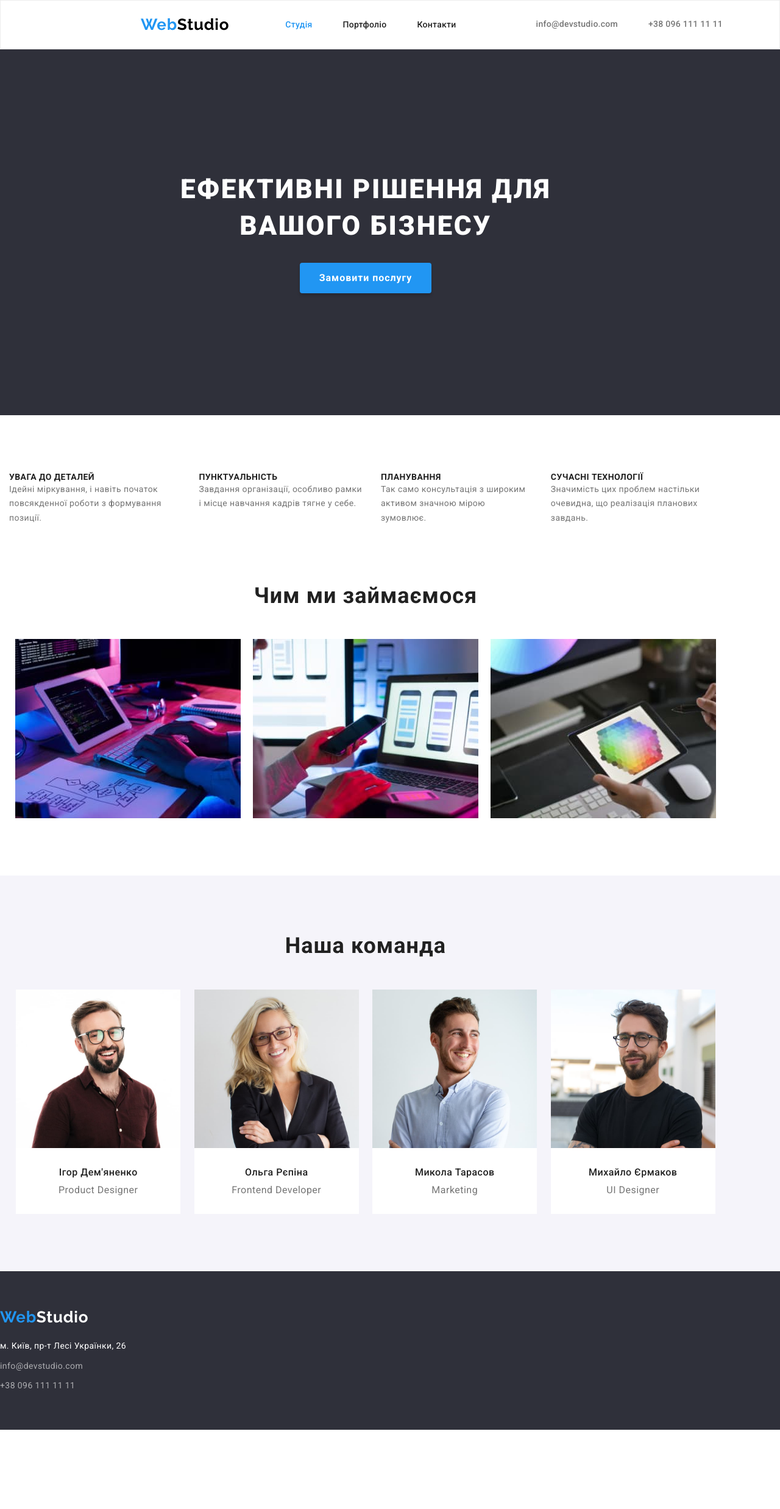
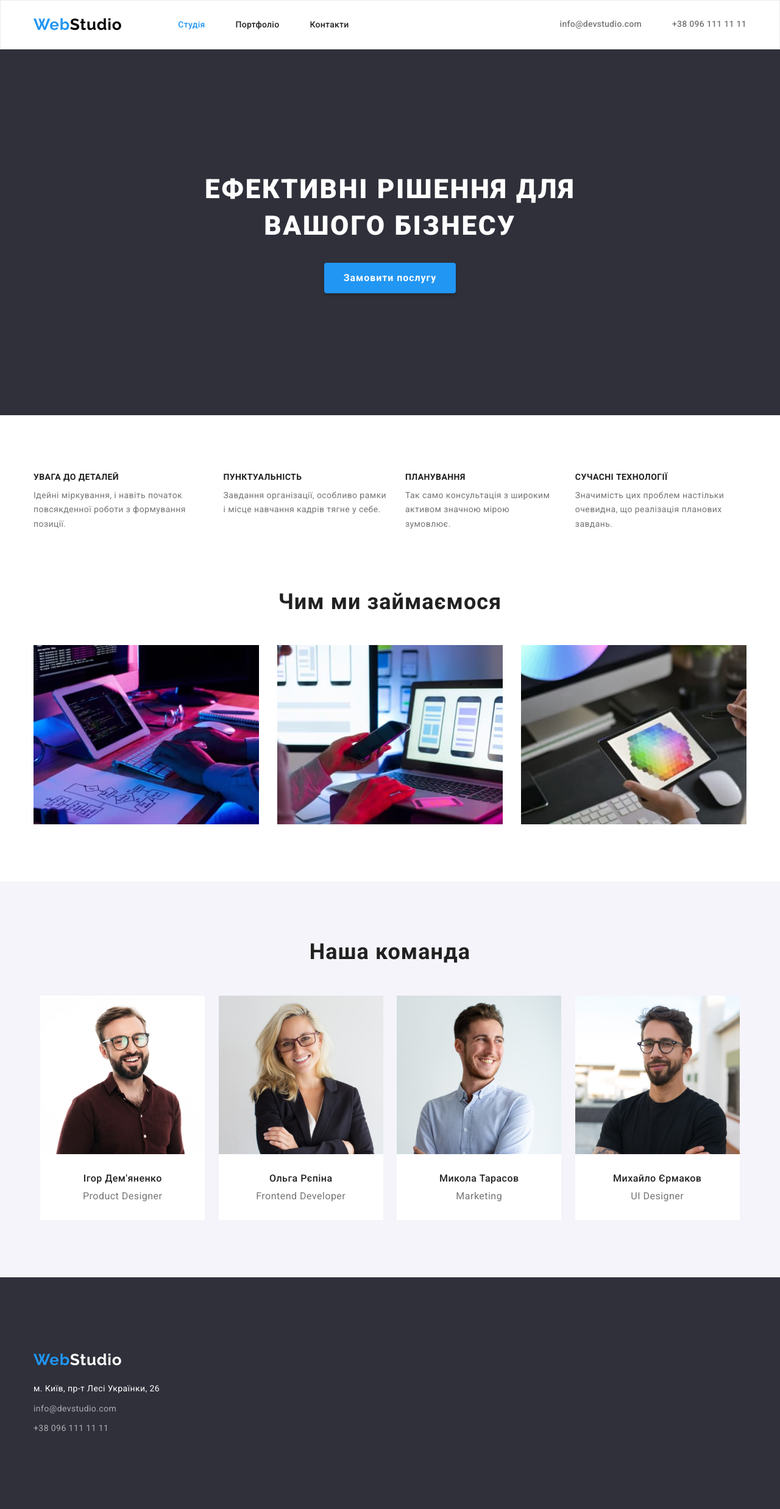
Before and after one commit to EvgNec/-goit-markup-hw-03, a plain HTML site: page index.html in a window 1280 px wide. Shown: the whole page at 61% size. Before the commit the page ends 2345 px from the top, so only its background shows below. Drawn offline with nearby package versions, Linux system fonts and the light colour scheme.

Commit message:
bugs fixed 01

```diff
--- a/css/style.css
+++ b/css/style.css
@@ -109,8 +109,7 @@ body {
     width: 1200px;
     padding-left: 15px;
     padding-right: 15px;
-    margin-left: 0;
-    margin-right: 0;
+    margin: 0 auto;
 }
 
 /* ------HEADER-------- */
@@ -126,7 +125,6 @@ header .container {
 }
 
 .header-logo {
-    margin-left: 215px;
     margin-right: 92px;
     padding: 24px 0;
     display: block;
@@ -191,12 +189,11 @@ header .container {
 .hero {
     /* временно */
     background: var(--primari-black-bg-color);
-}
-
-.hero .container {
     padding-top: 200px;
     padding-bottom: 200px;
 }
+
+.hero .container {}
 
 .hero-title {
     font-weight: 900;
@@ -206,7 +203,7 @@ header .container {
     letter-spacing: 0.06em;
     text-transform: uppercase;
     color: var(--primary-white-color);
-    padding-bottom: 30px;
+    margin-bottom: 30px;
 }
 
 .hero-btn {
@@ -242,6 +239,7 @@ header .container {
 
 .property-items {
     margin-right: 30px;
+
 }
 
 .property-items:last-child {
@@ -254,6 +252,7 @@ header .container {
     letter-spacing: 0.03em;
     text-transform: uppercase;
     color: var(--title-text-color);
+    margin-bottom: 10px;
 }
 
 .property-text {
@@ -265,16 +264,16 @@ header .container {
 
 /* ------OUR WORK-------- */
 .our-work {
-    margin-bottom: 94px;
+    padding-bottom: 94px;
 }
 
 .our-work-title {
-    padding-bottom: 50px;
+    margin-bottom: 50px;
 }
 
 .our-work .our-work-list {
     display: flex;
-    justify-content: space-around;
+    gap: 30px;
 }
 
 /* ------OUR TEAM-------- */
@@ -284,7 +283,7 @@ header .container {
 }
 
 .our-team-title {
-    padding-bottom: 50px;
+    margin-bottom: 50px;
 }
 
 .our-team .our-team-list {
@@ -303,7 +302,7 @@ header .container {
     text-align: center;
     letter-spacing: 0.03em;
     color: var(--title-text-color);
-    padding-top: 30px;
+
     padding-bottom: 10px;
 }
 
@@ -313,12 +312,23 @@ header .container {
     text-align: center;
     letter-spacing: 0.03em;
     color: var(--primary_text-color);
+
+}
+
+.our-team-list .descr {
+    padding-top: 30px;
     padding-bottom: 30px;
 }
+
 
 /* ------ FOOTER -------- */
 .footer {
     background: var(--primari-black-bg-color);
+}
+
+.footer .container {
+    padding-top: 60px;
+    padding-bottom: 60px;
 }
 
 .footer-logo {
@@ -373,14 +383,16 @@ header .container {
 }
 
 /* ------PORTFOLIO  -------- */
-.portfolio .container {
-    margin: 94px 0;
+
+.portfolio {
+    padding-top: 94px;
+    padding-bottom: 94px;
 }
 
 .container .portfolio-nav {
     display: flex;
     justify-content: center;
-    padding-bottom: 34px;
+    margin-bottom: 50px;
 }
 
 
@@ -415,12 +427,12 @@ header .container {
 
 .project-items {
     border: 1px solid #EEEEEE;
-    width: calc((100% - 90px) / 3);
+    width: calc((100% - 60px) / 3);
     margin-right: 30px;
     margin-bottom: 30px;
 }
 
-.project-items:nth-child(3) {
+.project-items:nth-child(3n) {
     margin-right: 0;
 }
 
@@ -429,7 +441,6 @@ header .container {
     line-height: 2;
     letter-spacing: 0.06em;
     color: var(--title-text-color);
-    padding-top: 20px;
     padding-left: 24px;
 }
 
@@ -438,6 +449,10 @@ header .container {
     line-height: 1.88;
     letter-spacing: 0.03em;
     color: var(--primary_text-color);
-    padding-bottom: 24px;
     padding-left: 24px;
 }
+
+.project-items .descr {
+    padding-top: 20px;
+    padding-bottom: 20px;
+}
--- a/index.html
+++ b/index.html
@@ -101,23 +101,31 @@
                 <ul class="our-team-list list">
                     <li class="our-team-items">
                         <img src="./images/person01.jpg" alt="Співробітник 01" width="270" height="260">
+                        <div class="descr">
                             <h3 class="our-team-subtitle">Ігор Дем'яненко</h3>
                             <p class="our-team-text">Product Designer</p>
+                        </div>
                     </li>
                     <li class="our-team-items">
                         <img src="./images/person02.jpg" alt="Співробітник 02" width="270" height="260">
+                        <div class="descr">
                             <h3 class="our-team-subtitle">Ольга Рєпіна</h3>
                             <p class="our-team-text">Frontend Developer</p>
+                        </div>
                     </li>
                     <li class="our-team-items">
                         <img src="./images/person03.jpg" alt="Співробітник 03" width="270" height="260">
+                        <div class="descr">
                             <h3 class="our-team-subtitle">Микола Тарасов</h3>
                             <p class="our-team-text">Marketing</p>
+                        </div>
                     </li>
                     <li class="our-team-items">
                         <img src="./images/person04.jpg" alt="Співробітник 04" width="270" height="260">
+                        <div class="descr">
                             <h3 class="our-team-subtitle">Михайло Єрмаков</h3>
                             <p class="our-team-text">UI Designer</p>
+                        </div>
                     </li>
                 </ul>
             </div>
@@ -125,6 +133,7 @@
     </main>
     <!--Підвал-->
     <footer class="footer">
+        <div class="container">
             <a href="" target="_blank" rel="noopener noreferrer nofollow" class="footer-logo logo link">Web<span
                     class="footer-logo-white">Studio</span></a>
             <address class="footer-address">
@@ -133,9 +142,10 @@
                             rel="noopener noreferrer nofollow" class="footer-address-contact link">м. Київ, пр-т Лесі
                             Українки, 26</a></li>
                     <li class="footer-items"><a href="mailto:info@devstudio.com" target="_blank"
-                        rel="noopener noreferrer nofollow" class="footer-address-mail link">info@devstudio.com</a></li>
-                <li class="footer-items"><a href="tel:+380961111111" target="_blank" rel="noopener noreferrer nofollow"
-                        class="footer-address-tel link">+38
+                            rel="noopener noreferrer nofollow" class="footer-address-mail link">info@devstudio.com</a>
+                    </li>
+                    <li class="footer-items"><a href="tel:+380961111111" target="_blank"
+                            rel="noopener noreferrer nofollow" class="footer-address-tel link">+38
                             096 111 11 11</a></li>
                 </ul>
             </address>
@@ -145,6 +155,7 @@
             <li><a href="" aria-label="Instagram"></a></li>
             <li><a href="" aria-label="LinkedIn"></a></li>
         </ul> -->
+        </div>
     </footer>
 </body>
 
```
Also changed, not shown: portfolio.html (+30 -3 lines). Lines whose indentation alone changed are shown as unchanged.
